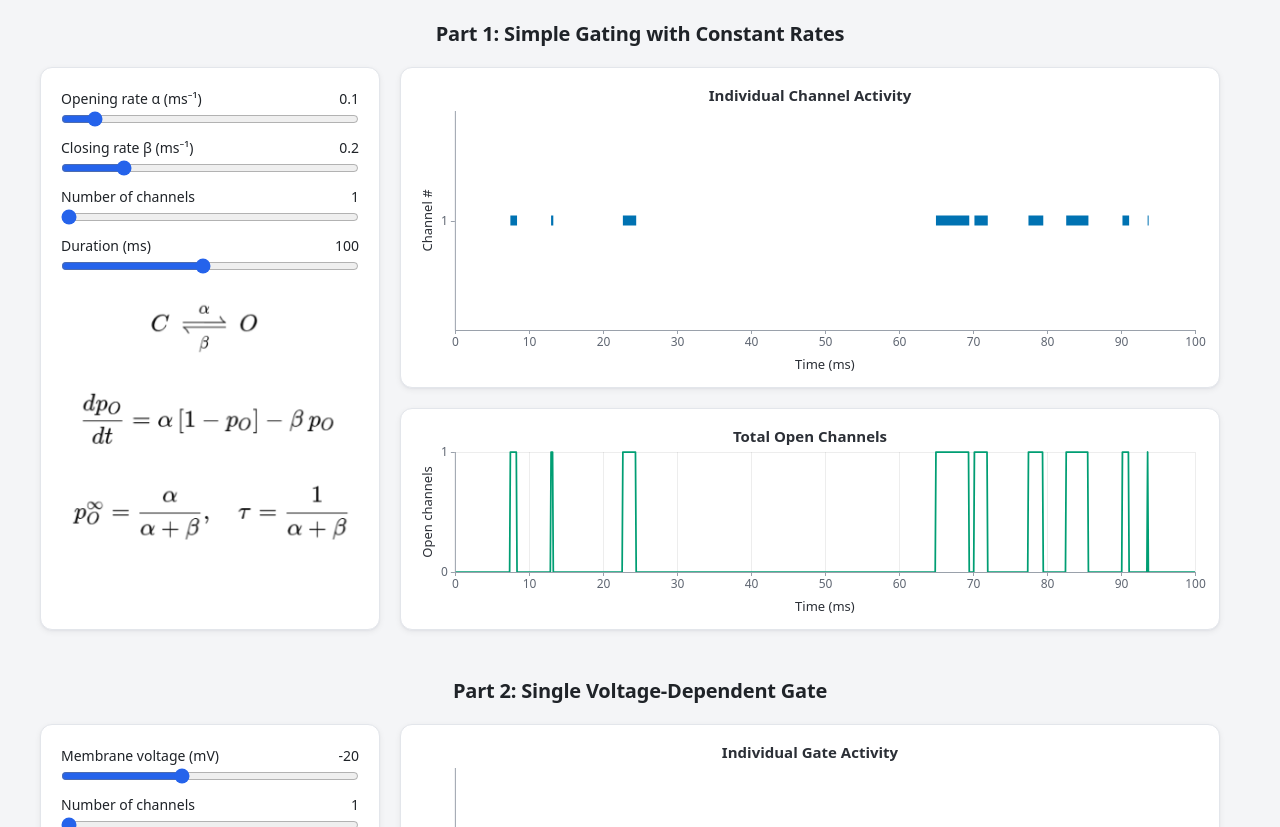
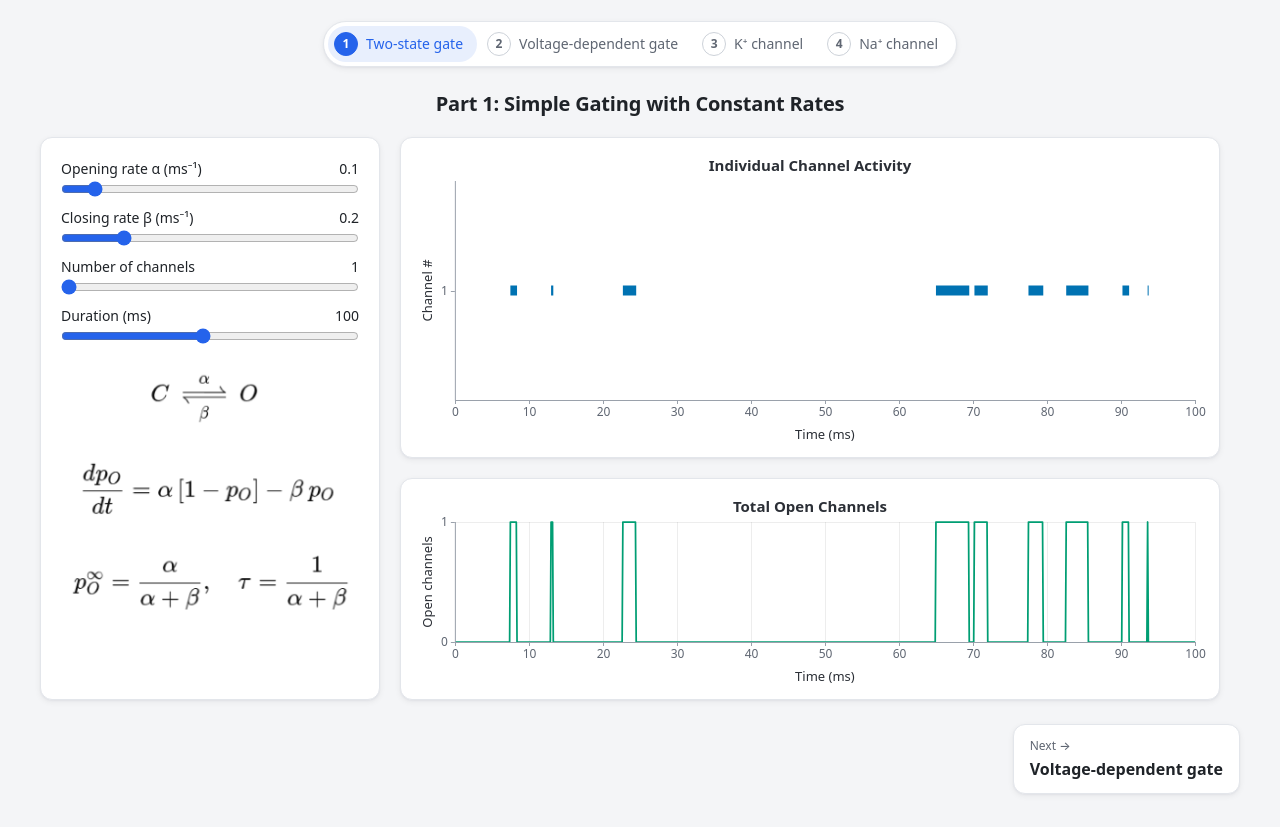
Before and after one commit to nishs1729/NeuroEdTools, a website: page docs/channel.html in a window 1280 px wide. Shown: the part 125-952 px from the top of the page. Drawn offline with Linux system fonts and the light colour scheme.

Commit message:
split into tabs

```diff
--- a/docs/channel.html
+++ b/docs/channel.html
@@ -14,7 +14,7 @@
     <h1>Stochastic Channel Simulation</h1>
 
     <!-- Part 1: Simple Gating (Constant Rates) -->
-    <div class="model-section">
+    <div class="model-section" data-tab="Two-state gate">
         <h2>Part 1: Simple Gating with Constant Rates</h2>
         <div class="main-container">
             <div class="controls">
@@ -52,7 +52,7 @@
     </div>
 
     <!-- Part 2: Single Voltage-Dependent Gate -->
-    <div class="model-section">
+    <div class="model-section" data-tab="Voltage-dependent gate">
         <h2>Part 2: Single Voltage-Dependent Gate</h2>
         <div class="main-container">
             <div class="controls">
@@ -89,7 +89,7 @@
     </div>
 
     <!-- Part 3: Full Potassium Channel (4 Gates) -->
-    <div class="model-section">
+    <div class="model-section" data-tab="K⁺ channel">
         <h2>Part 3: Potassium (K⁺) Channel</h2>
         <div class="main-container">
             <div class="controls">
@@ -126,7 +126,7 @@
     </div>
 
     <!-- Part 4: Full Sodium Channel (3m, 1h Gates) -->
-    <div class="model-section">
+    <div class="model-section" data-tab="Na⁺ channel">
         <h2>Part 4: Sodium (Na⁺) Channel</h2>
 
         <div class="main-container">
@@ -167,5 +167,6 @@
     <script src="js/plot.js"></script>
     <script src="js/channel-plots.js"></script>
     <script src="js/channel.js"></script>
+    <script src="js/steps.js"></script>
 </body>
 </html>
--- a/docs/css/channel.css
+++ b/docs/css/channel.css
@@ -13,3 +13,118 @@
 .plot-group {
     padding: 10px;
 }
+
+/* ── Part tabs (built by steps.js) ───────────────────── */
+.part-tabs {
+    display: flex;
+    gap: 4px;
+    width: fit-content;
+    max-width: 100%;
+    margin: 0 auto 24px;
+    padding: 4px;
+    background: var(--card-bg);
+    border: 1px solid var(--border-color);
+    border-radius: 999px;
+    box-shadow: var(--shadow-card);
+    scroll-margin-top: 80px;
+}
+
+.part-tab {
+    display: inline-flex;
+    align-items: center;
+    gap: 8px;
+    padding: 6px 14px 6px 6px;
+    background: none;
+    border: 0;
+    border-radius: 999px;
+    font: inherit;
+    font-size: 0.875rem;
+    color: var(--text-muted);
+    cursor: pointer;
+    white-space: nowrap;
+    transition: background 0.15s, color 0.15s;
+}
+
+.part-tab:hover {
+    background: var(--accent-soft);
+    color: var(--text-color);
+}
+
+.part-tab[aria-selected="true"] {
+    background: var(--accent-soft);
+    color: var(--accent-color);
+    font-weight: 500;
+}
+
+.part-num {
+    display: inline-flex;
+    align-items: center;
+    justify-content: center;
+    width: 24px;
+    height: 24px;
+    border-radius: 50%;
+    border: 1px solid var(--input-border-color);
+    font-size: 0.75rem;
+    font-weight: 600;
+    font-variant-numeric: tabular-nums;
+}
+
+.part-tab[aria-selected="true"] .part-num {
+    background: var(--accent-color);
+    border-color: var(--accent-color);
+    color: var(--accent-contrast);
+}
+
+/* Previous / next at the bottom of each part */
+.part-pager {
+    display: flex;
+    justify-content: space-between;
+    gap: 16px;
+    margin-top: 24px;
+}
+
+.part-pager-btn {
+    display: flex;
+    flex-direction: column;
+    gap: 2px;
+    min-width: 0;
+    padding: 12px 16px;
+    background: var(--card-bg);
+    border: 1px solid var(--border-color);
+    border-radius: var(--radius);
+    box-shadow: var(--shadow-card);
+    font: inherit;
+    font-weight: 600;
+    color: var(--text-color);
+    text-align: left;
+    cursor: pointer;
+    transition: border-color 0.15s;
+}
+
+.part-pager-btn:hover {
+    border-color: var(--accent-color);
+}
+
+.part-pager-btn.next {
+    margin-left: auto;
+    text-align: right;
+}
+
+.part-pager-hint {
+    font-size: 0.75rem;
+    font-weight: 500;
+    color: var(--text-muted);
+}
+
+/* Narrow screens: only the open part shows its label */
+@media (max-width: 700px) {
+    .part-tab {
+        padding: 6px;
+    }
+    .part-tab[aria-selected="true"] {
+        padding-right: 14px;
+    }
+    .part-tab:not([aria-selected="true"]) .part-label {
+        display: none;
+    }
+}
--- /dev/null
+++ b/docs/js/steps.js
@@ -0,0 +1,95 @@
+/**
+ * steps.js — shows one .model-section[data-tab] at a time, with a numbered tab bar above
+ * the parts and previous/next buttons at the bottom of each. The open part is kept in the
+ * URL hash (#part-2), so a part can be linked to directly.
+ */
+(function () {
+  const sections = Array.from(document.querySelectorAll('.model-section[data-tab]'));
+  if (sections.length < 2) return;
+
+  const bar = document.createElement('div');
+  bar.className = 'part-tabs';
+  bar.setAttribute('role', 'tablist');
+  bar.setAttribute('aria-label', 'Parts');
+
+  const tabs = sections.map(function (section, i) {
+    section.id = section.id || 'part-' + (i + 1);
+    const tab = document.createElement('button');
+    tab.type = 'button';
+    tab.className = 'part-tab';
+    tab.id = section.id + '-tab';
+    tab.setAttribute('role', 'tab');
+    tab.setAttribute('aria-controls', section.id);
+    tab.innerHTML = '<span class="part-num">' + (i + 1) + '</span>' +
+      '<span class="part-label">' + section.dataset.tab + '</span>';
+    tab.addEventListener('click', function () { show(i, true); });
+    bar.appendChild(tab);
+
+    section.setAttribute('role', 'tabpanel');
+    section.setAttribute('aria-labelledby', tab.id);
+    return tab;
+  });
+  sections[0].before(bar);
+
+  // Previous / next buttons at the bottom of each part
+  sections.forEach(function (section, i) {
+    const pager = document.createElement('div');
+    pager.className = 'part-pager';
+    if (i > 0) pager.appendChild(pagerButton(i - 1, 'prev'));
+    if (i < sections.length - 1) pager.appendChild(pagerButton(i + 1, 'next'));
+    section.appendChild(pager);
+  });
+
+  function pagerButton(target, dir) {
+    const btn = document.createElement('button');
+    btn.type = 'button';
+    btn.className = 'part-pager-btn ' + dir;
+    const label = sections[target].dataset.tab;
+    btn.innerHTML = dir === 'prev'
+      ? '<span class="part-pager-hint">← Previous</span>' + label
+      : '<span class="part-pager-hint">Next →</span>' + label;
+    btn.addEventListener('click', function () {
+      show(target, true);
+      bar.scrollIntoView({ block: 'start' });
+      tabs[target].focus({ preventScroll: true });
+    });
+    return btn;
+  }
+
+  function show(index, updateHash) {
+    sections.forEach(function (section, i) {
+      const active = i === index;
+      section.hidden = !active;
+      tabs[i].setAttribute('aria-selected', active);
+      tabs[i].tabIndex = active ? 0 : -1;
+    });
+    if (updateHash) history.replaceState(null, '', '#' + sections[index].id);
+  }
+
+  // Arrow keys move between tabs (WAI-ARIA tabs pattern)
+  bar.addEventListener('keydown', function (e) {
+    const current = tabs.indexOf(document.activeElement);
+    if (current < 0) return;
+    const last = tabs.length - 1;
+    const next = { ArrowRight: current === last ? 0 : current + 1,
+                   ArrowLeft: current === 0 ? last : current - 1,
+                   Home: 0, End: last }[e.key];
+    if (next === undefined) return;
+    e.preventDefault();
+    show(next, true);
+    tabs[next].focus();
+  });
+
+  function indexFromHash() {
+    const i = sections.findIndex(function (s) { return '#' + s.id === location.hash; });
+    return i < 0 ? 0 : i;
+  }
+
+  window.addEventListener('hashchange', function () { show(indexFromHash(), false); });
+  show(indexFromHash(), false);
+
+  // Opening a #part-N link: land on the tab bar rather than partway down the part
+  if (indexFromHash() > 0 || location.hash === '#' + sections[0].id) {
+    bar.scrollIntoView({ block: 'start' });
+  }
+})();
```
Also changed, not shown: tests/e2e/channel.spec.js (+43 -5 lines).
